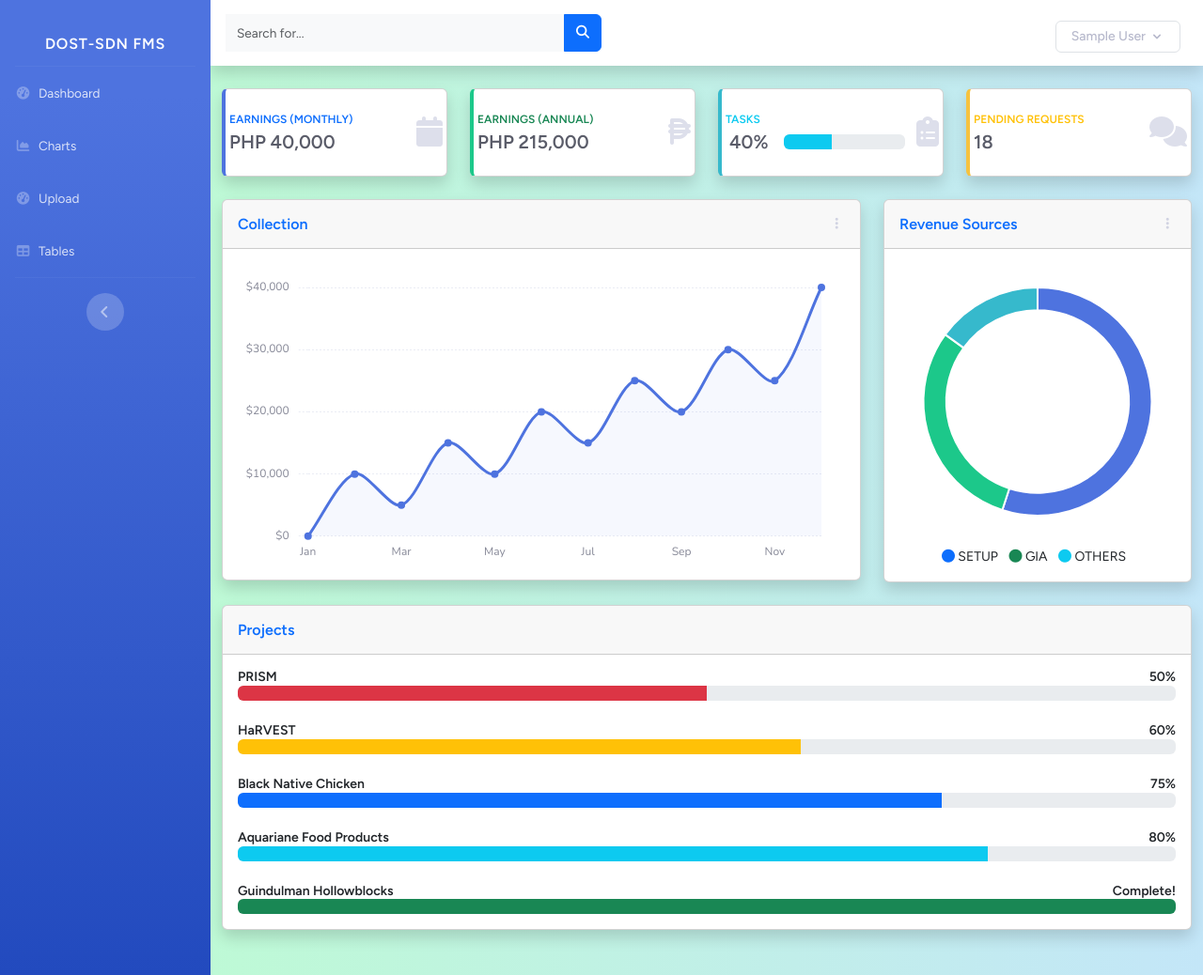
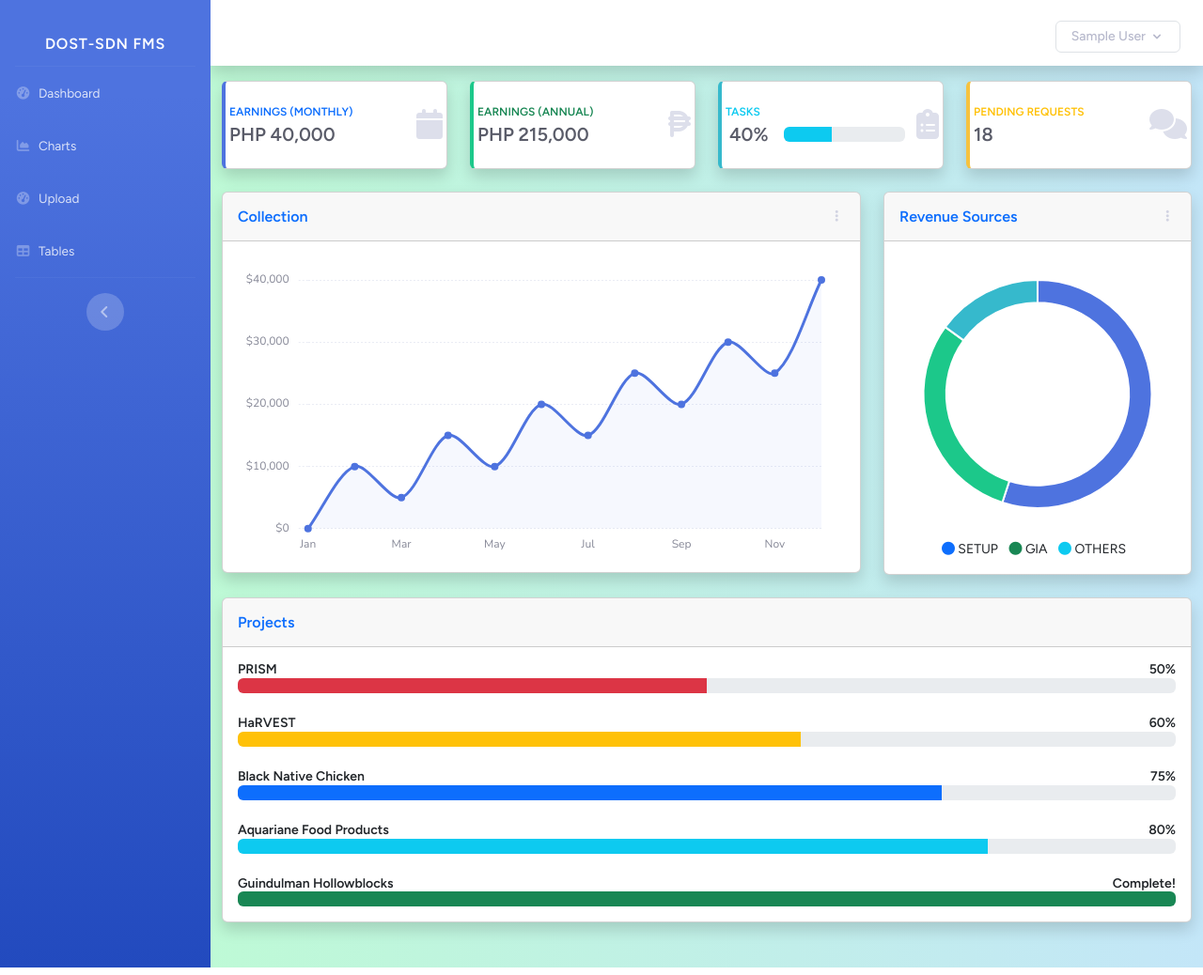
Before and after one commit to rabucejojr/file-system-v2, a Laravel app: page /dashboard in a window 1280 px wide. Shown: the whole page at 94% size. Run offline with Laravel 10, Linux system fonts and the light colour scheme; the visitor is signed in with stand-in values (Sample User, id 1); style sheets or scripts are compiled from the project's sources; some libraries are stand-ins or nearby versions.

Commit message:
minor revision

```diff
--- a/resources/views/dashboard.blade.php
+++ b/resources/views/dashboard.blade.php
@@ -5,7 +5,7 @@
         <!-- Main Content -->
         <div id="content">
             <!-- Topbar -->
-            <nav class="navbar navbar-expand navbar-light bg-white topbar mb-4 static-top shadow">
+            <nav class="navbar navbar-expand navbar-light bg-white topbar mb-3 static-top shadow d-flex justify-content-end ">
 
                 <!-- Sidebar Toggle (Topbar) -->
                 <button id="sidebarToggleTop" class="btn btn-link d-md-none rounded-circle mr-3">
@@ -13,7 +13,7 @@
                 </button>
 
                 <!-- Topbar Search -->
-                <form class="d-none d-sm-inline-block form-inline mr-auto ml-md-3 my-2 my-md-0 mw-100 navbar-search">
+                    {{-- <form class="d-none d-sm-inline-block form-inline mr-auto ml-md-3 my-2 my-md-0 mw-100 navbar-search">
                         <div class="input-group">
                             <input type="text" class="form-control bg-light border-0 small" placeholder="Search for..."
                                 aria-label="Search" aria-describedby="basic-addon2">
@@ -23,8 +23,8 @@
                                 </button>
                             </div>
                         </div>
-                </form>
-                <div class="h-50">
+                    </form> --}}
+                <div class="h-50 d-flex justify-content-end">
                     <x-app-layout>
                     </x-app-layout>
                 </div>
```
Lines whose indentation alone changed are shown as unchanged.
